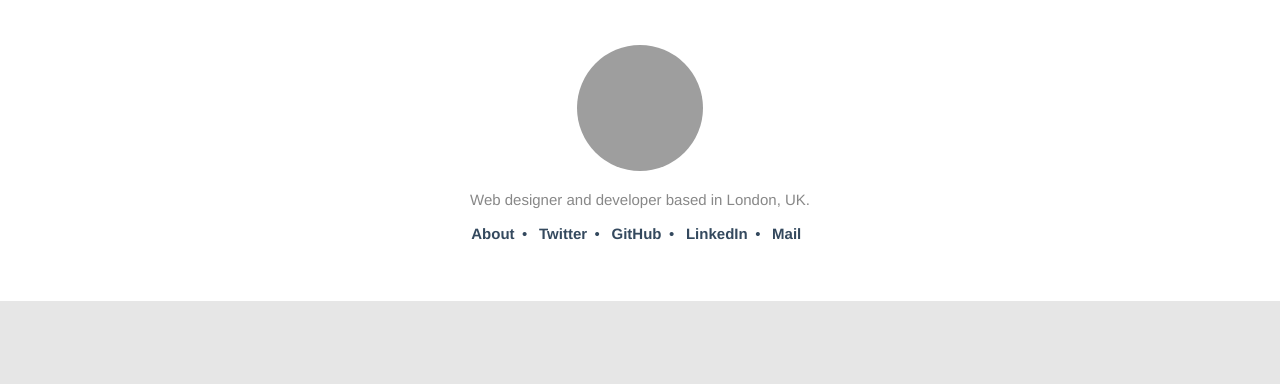
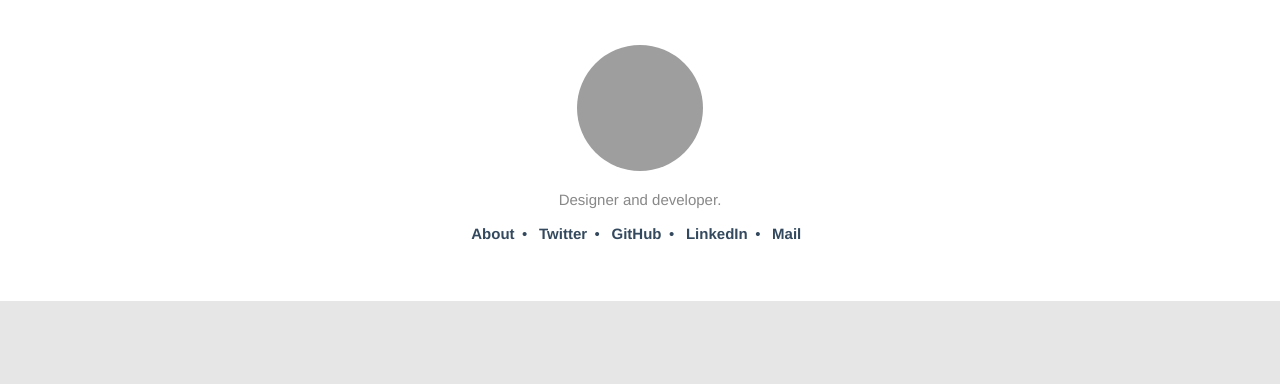
Before and after one commit to mikefrancis/mikefrancis.dev, a Jekyll site: the page built from index.html, in a window 1280 px wide. Shown: the top 384 px of the page. Built offline with Jekyll 4.4.1, drawn with Linux system fonts in a browser that asks for light colours; grey boxes are pictures that could not be loaded.

Commit message:
change desc

```diff
--- a/_config.yml
+++ b/_config.yml
@@ -1,7 +1,7 @@
 # Site settings
 title: Mike Francis
 email: mikeffrancis@gmail.com
-description: "Web designer and developer based in London, UK."
+description: "Designer and developer."
 baseurl: ""
 url: "http://mikefrancis.me"
 
```
